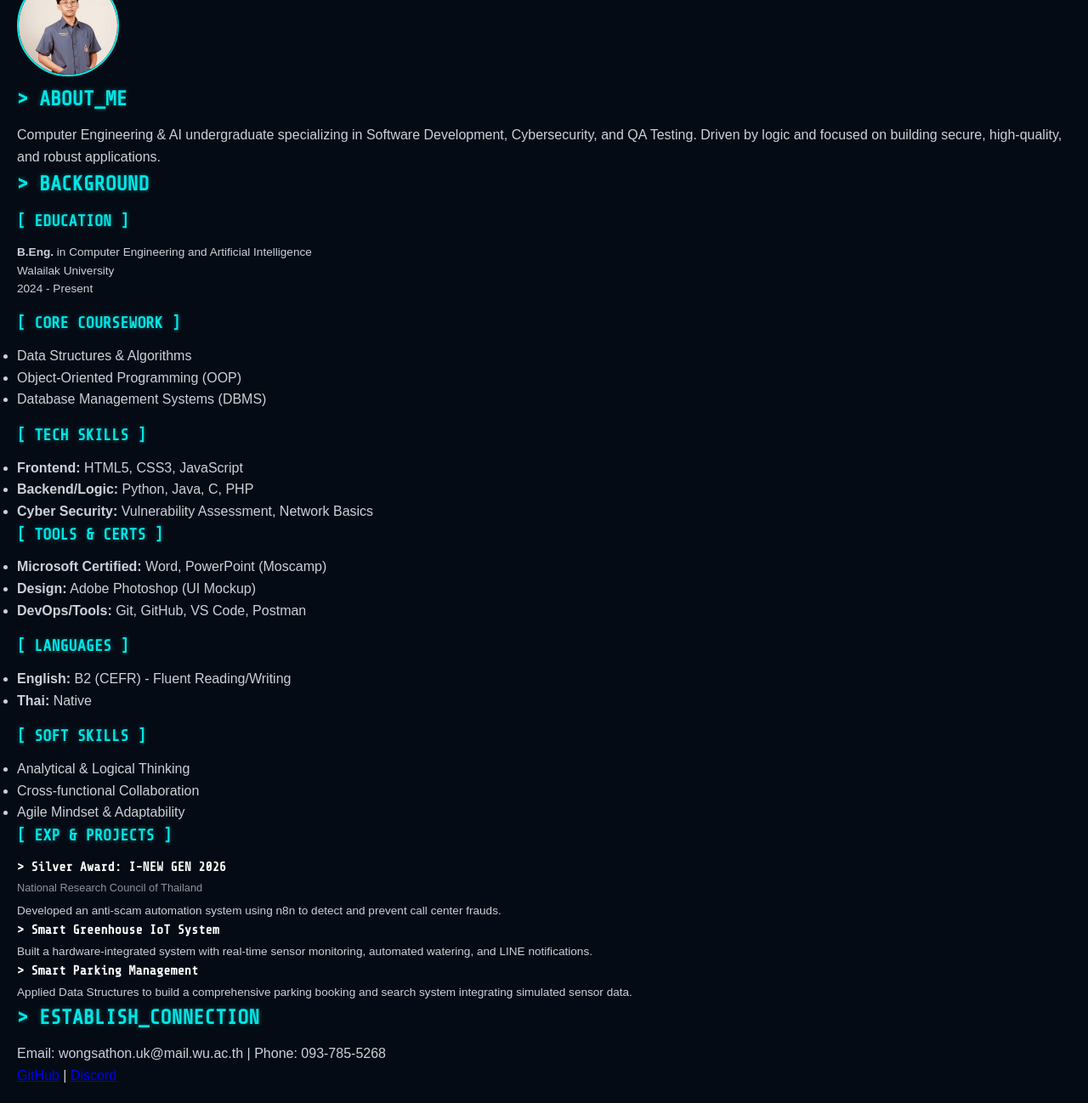
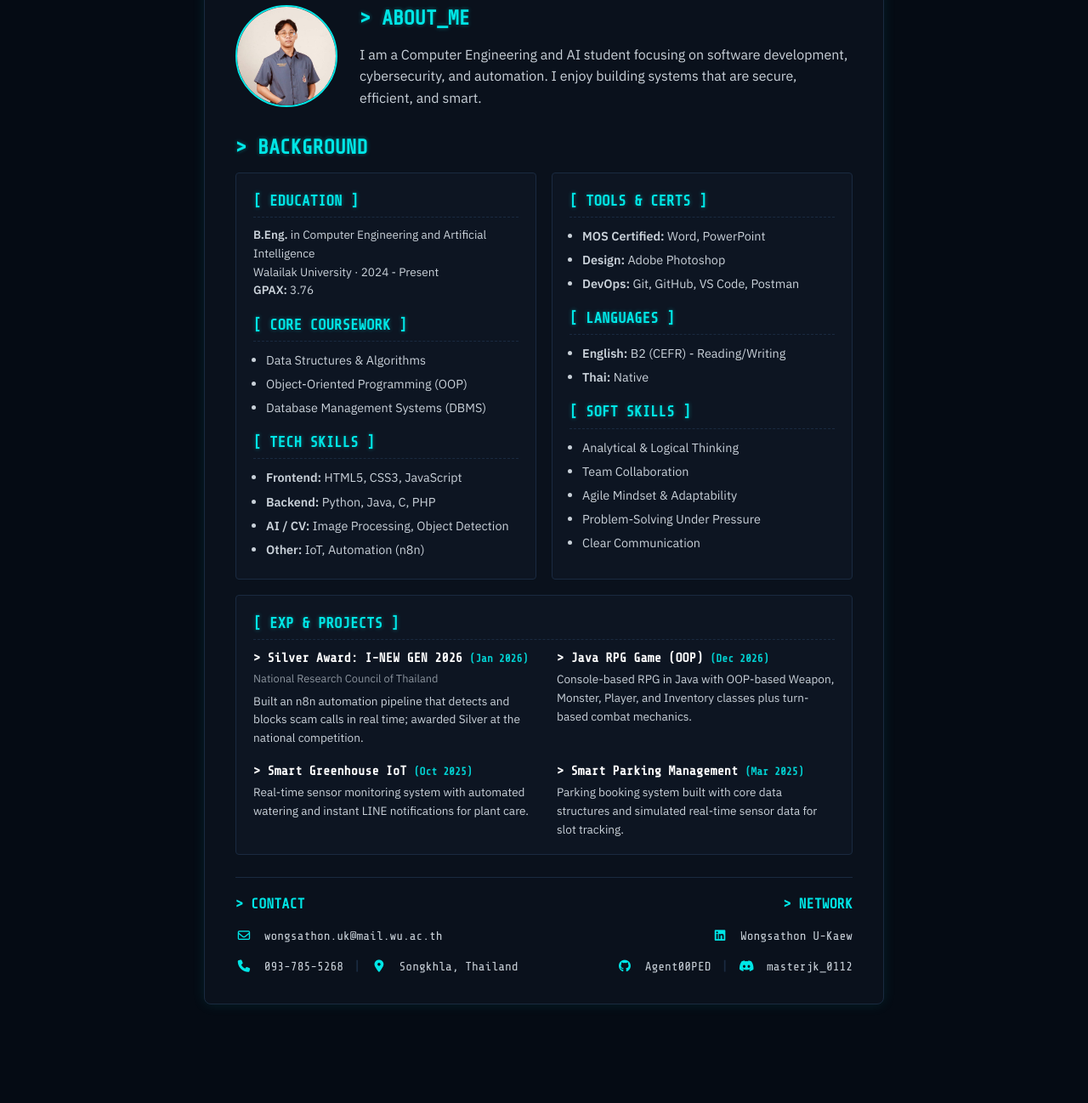
Before and after one commit to Agent00PED/My-Resume, a plain HTML site: page index.html in a window 1280 px wide. Shown: the part 178-1476 px from the top of the page at 85% size. After the commit the page ends 1380 px from the top, so only its background shows below. Drawn offline with nearby package versions, Linux system fonts and the light colour scheme.

Commit message:
Update index.html

```diff
--- a/index.html
+++ b/index.html
@@ -4,100 +4,115 @@
     <meta charset="UTF-8">
     <meta name="viewport" content="width=device-width, initial-scale=1.0">
     <title>Resume - WONGSATHON</title>
-    <link href="https://fonts.googleapis.com/css2?family=Share+Tech+Mono&display=swap" rel="stylesheet">
+    <link rel="stylesheet" href="https://cdnjs.cloudflare.com/ajax/libs/font-awesome/6.4.2/css/all.min.css">
+    <link href="https://fonts.googleapis.com/css2?family=Share+Tech+Mono&family=IBM+Plex+Sans:wght@400;500;600&display=swap" rel="stylesheet">
     <link rel="stylesheet" href="style.css">
 </head>
 <body>
 
-    <div class="resume-a4">
+    <div class="resume-container">
 
         <header>
-            <div class="header-title">
+            <div class="header-left">
                 <h1>WONGSATHON U-KAEW</h1>
                 <p class="subtitle">Computer Engineering & AI Student</p>
             </div>
-            <nav>
-                <a href="#about">About</a>
-                <a href="#background">Background</a>
-                <a href="#contact">Contact</a>
+
+            <div class="header-right">
+                <nav class="header-nav">
+                    <a href="#about">> About</a>
+                    <a href="#background">> Background</a>
+                    <a href="#contact">> Contact</a>
                 </nav>
+            </div>
         </header>
 
         <main>
-            <section id="about" class="about-flex">
-                <img src="./profile2.jpg" alt="Profile Picture" class="profile-pic">
+            <section id="about" class="about-content">
+                <img src="./profile2.jpg" alt="Profile picture of Wongsathon U-Kaew" class="profile-pic">
                 <div class="about-text">
                     <h2>> ABOUT_ME</h2>
-                    <p>Computer Engineering & AI undergraduate specializing in Software Development, Cybersecurity, and QA Testing. Driven by logic and focused on building secure, high-quality, and robust applications.</p>
+                    <p>I am a Computer Engineering and AI student focusing on software development, cybersecurity, and automation. I enjoy building systems that are secure, efficient, and smart.</p>
                 </div>
             </section>
 
             <section id="background">
                 <h2>> BACKGROUND</h2>
-                <div class="grid-3-cols">
 
-                    <article class="cyber-box">
+                <div class="background-grid">
+
+                    <article class="info-card">
                         <h3>[ EDUCATION ]</h3>
-                        <p class="edu-text" style="margin-bottom: 15px;">
+                        <p class="edu-text edu-text--spaced">
                             <strong>B.Eng.</strong> in Computer Engineering and Artificial Intelligence <br>
-                            Walailak University <br>
-                            2024 - Present
+                            Walailak University &middot; 2024 - Present <br>
+                            <strong>GPAX:</strong> 3.76
                         </p>
 
                         <h3>[ CORE COURSEWORK ]</h3>
-                        <ul class="sub-list" style="margin-bottom: 15px;">
+                        <ul class="item-list item-list--spaced">
                             <li>Data Structures & Algorithms</li>
                             <li>Object-Oriented Programming (OOP)</li>
                             <li>Database Management Systems (DBMS)</li>
                         </ul>
 
                         <h3>[ TECH SKILLS ]</h3>
-                        <ul class="sub-list">
+                        <ul class="item-list">
                             <li><strong>Frontend:</strong> HTML5, CSS3, JavaScript</li>
-                            <li><strong>Backend/Logic:</strong> Python, Java, C, PHP</li>
-                            <li><strong>Cyber Security:</strong> Vulnerability Assessment, Network Basics</li>
+                            <li><strong>Backend:</strong> Python, Java, C, PHP</li>
+                            <li><strong>AI / CV:</strong> Image Processing, Object Detection</li>
+                            <li><strong>Other:</strong> IoT, Automation (n8n)</li>
                         </ul>
                     </article>
 
-                    <article class="cyber-box">
+                    <article class="info-card">
                         <h3>[ TOOLS & CERTS ]</h3>
-                        <ul class="sub-list" style="margin-bottom: 15px;">
-                            <li><strong>Microsoft Certified:</strong> Word, PowerPoint (Moscamp)</li>
-                            <li><strong>Design:</strong> Adobe Photoshop (UI Mockup)</li>
-                            <li><strong>DevOps/Tools:</strong> Git, GitHub, VS Code, Postman</li>
+                        <ul class="item-list item-list--spaced">
+                            <li><strong>MOS Certified:</strong> Word, PowerPoint</li>
+                            <li><strong>Design:</strong> Adobe Photoshop</li>
+                            <li><strong>DevOps:</strong> Git, GitHub, VS Code, Postman</li>
                         </ul>
 
                         <h3>[ LANGUAGES ]</h3>
-                        <ul class="sub-list" style="margin-bottom: 15px;">
-                            <li><strong>English:</strong> B2 (CEFR) - Fluent Reading/Writing</li>
+                        <ul class="item-list item-list--spaced">
+                            <li><strong>English:</strong> B2 (CEFR) - Reading/Writing</li>
                             <li><strong>Thai:</strong> Native</li>
                         </ul>
 
                         <h3>[ SOFT SKILLS ]</h3>
-                        <ul class="sub-list">
+                        <ul class="item-list">
                             <li>Analytical & Logical Thinking</li>
-                            <li>Cross-functional Collaboration</li>
+                            <li>Team Collaboration</li>
                             <li>Agile Mindset & Adaptability</li>
+                            <li>Problem-Solving Under Pressure</li>
+                            <li>Clear Communication</li>
                         </ul>
                     </article>
 
-                    <article class="cyber-box">
+                    <article class="info-card info-card--wide">
                         <h3>[ EXP & PROJECTS ]</h3>
 
+                        <div class="project-grid">
                             <div class="project-item">
-                            <h4>> Silver Award: I-NEW GEN 2026</h4>
+                                <h4>> Silver Award: I-NEW GEN 2026 <span class="project-date">(Jan 2026)</span></h4>
                                 <p class="project-org">National Research Council of Thailand</p>
-                            <p class="project-desc">Developed an anti-scam automation system using n8n to detect and prevent call center frauds.</p>
+                                <p class="project-desc">Built an n8n automation pipeline that detects and blocks scam calls in real time; awarded Silver at the national competition.</p>
                             </div>
 
                             <div class="project-item">
-                            <h4>> Smart Greenhouse IoT System</h4>
-                            <p class="project-desc">Built a hardware-integrated system with real-time sensor monitoring, automated watering, and LINE notifications.</p>
+                                <h4>> Java RPG Game (OOP) <span class="project-date">(Dec 2026)</span></h4>
+                                <p class="project-desc">Console-based RPG in Java with OOP-based Weapon, Monster, Player, and Inventory classes plus turn-based combat mechanics.</p>
                             </div>
 
-                        <div class="project-item" style="margin-bottom: 0;">
-                            <h4>> Smart Parking Management</h4>
-                            <p class="project-desc">Applied Data Structures to build a comprehensive parking booking and search system integrating simulated sensor data.</p>
+                            <div class="project-item">
+                                <h4>> Smart Greenhouse IoT <span class="project-date">(Oct 2025)</span></h4>
+                                <p class="project-desc">Real-time sensor monitoring system with automated watering and instant LINE notifications for plant care.</p>
+                            </div>
+
+                            <div class="project-item">
+                                <h4>> Smart Parking Management <span class="project-date">(Mar 2025)</span></h4>
+                                <p class="project-desc">Parking booking system built with core data structures and simulated real-time sensor data for slot tracking.</p>
+                            </div>
                         </div>
                     </article>
 
@@ -105,13 +120,33 @@
             </section>
         </main>
 
-        <footer id="contact">
-            <h2>> ESTABLISH_CONNECTION</h2>
-            <p>Email: wongsathon.uk@mail.wu.ac.th | Phone: 093-785-5268</p>
-            <div class="social-links">
-                <a href="https://github.com/Agent00PED" target="_blank">GitHub</a> |
-                <a href="https://discord.com/users/508246964643823627" target="_blank">Discord</a>
+        <footer id="contact" class="footer-grid">
+            <h2 class="visually-hidden">Contact and Network</h2>
+
+            <div class="footer-box">
+                <h3>> CONTACT</h3>
+                <div class="footer-links">
+                    <a href="mailto:wongsathon.uk@mail.wu.ac.th"><i class="fa-regular fa-envelope"></i> wongsathon.uk@mail.wu.ac.th</a>
+                    <div class="inline-items">
+                        <a href="tel:+66937855268"><i class="fa-solid fa-phone"></i> 093-785-5268</a>
+                        <span class="separator">|</span>
+                        <a href="https://maps.google.com/?q=Songkhla,+Thailand" target="_blank" rel="noopener noreferrer"><i class="fa-solid fa-location-dot"></i> Songkhla, Thailand</a>
                     </div>
+                </div>
+            </div>
+
+            <div class="footer-box right-box">
+                <h3>> NETWORK</h3>
+                <div class="footer-links">
+                    <a href="https://www.linkedin.com/in/wongsathon-u-kaew-49689a41b/" target="_blank" rel="noopener noreferrer"><i class="fa-brands fa-linkedin"></i> Wongsathon U-Kaew</a>
+                    <div class="inline-items right-align">
+                        <a href="https://github.com/Agent00PED" target="_blank" rel="noopener noreferrer"><i class="fa-brands fa-github"></i> Agent00PED</a>
+                        <span class="separator">|</span>
+                        <a href="https://discord.com/users/508246964643823627" target="_blank" rel="noopener noreferrer"><i class="fa-brands fa-discord"></i> masterjk_0112</a>
+                    </div>
+                </div>
+            </div>
+
         </footer>
 
     </div>
```
Lines whose indentation alone changed are shown as unchanged.
